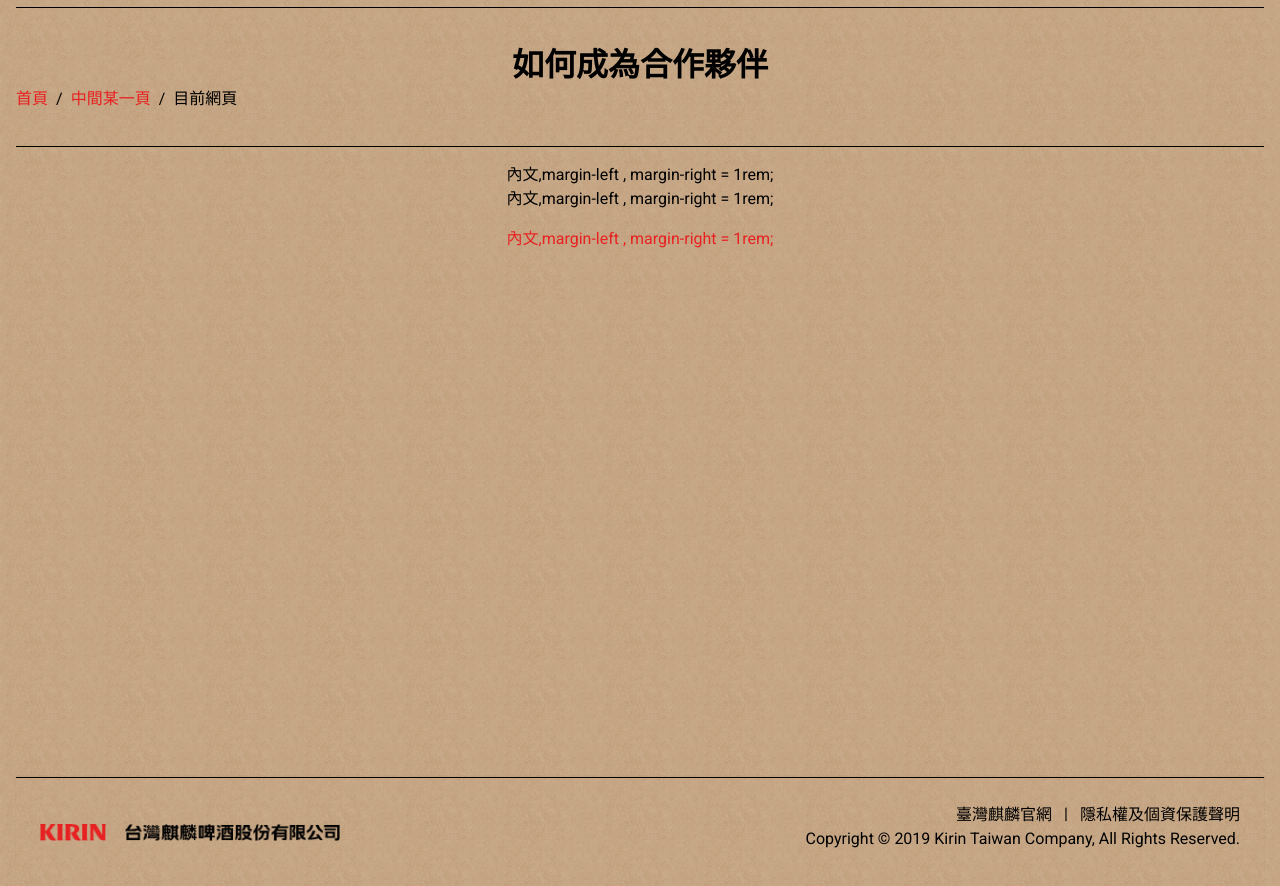
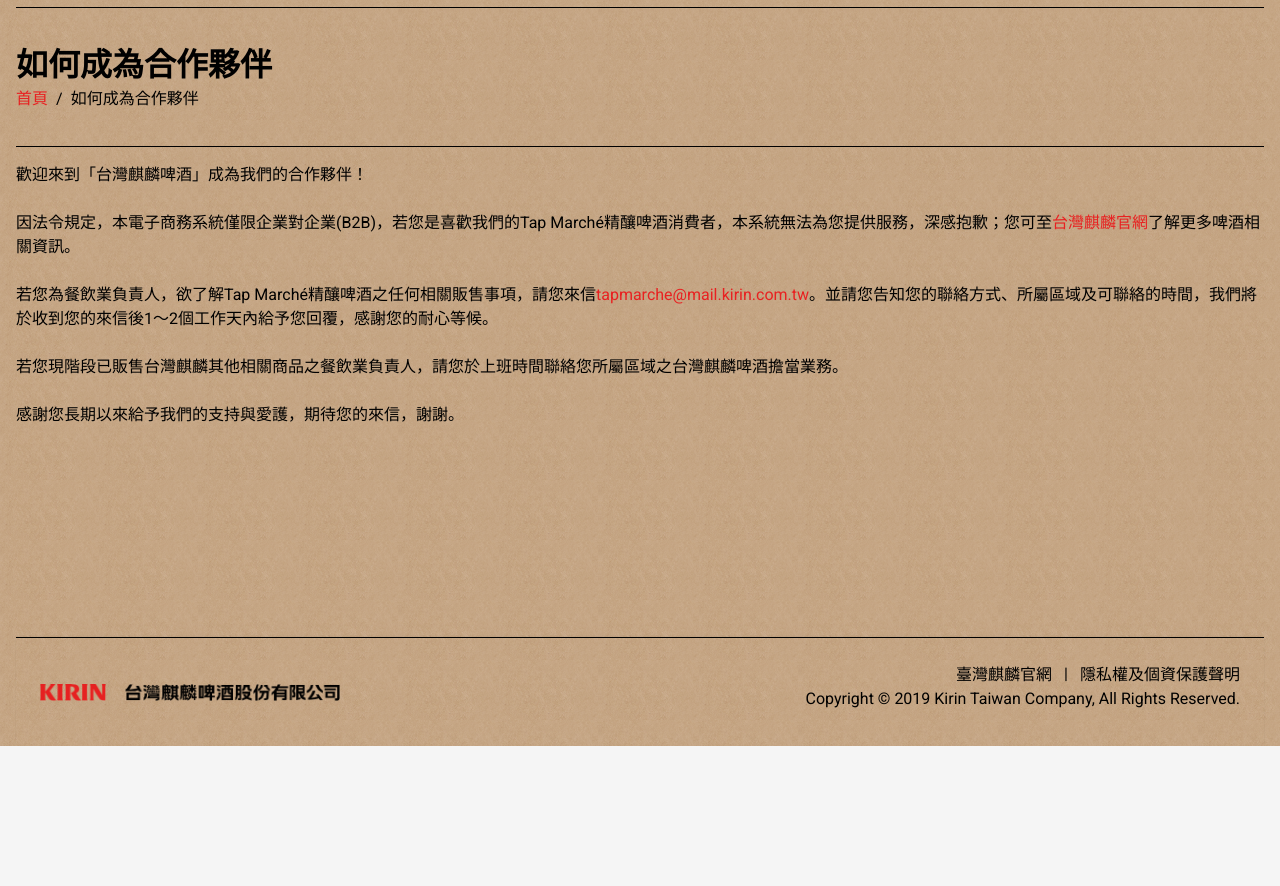
Before and after one commit to tsgo/kirin, a plain HTML site: page index.html in a window 1280 px wide. Shown: the part 60-946 px from the top of the page. After the commit the page ends 806 px from the top, so only its background shows below. Drawn offline with nearby package versions, Linux system fonts and the light colour scheme; files whose address does not match are found by name.

Commit message:
Fix html code.

```diff
--- a/index.html
+++ b/index.html
@@ -32,22 +32,27 @@
 
         <!-- page title begin -->
         <div class="border-top border-bottom pageTitle">
-          <h2 class="mb-1">如何成為合作夥伴</h2>
+          <h2 class="mb-1 mb_left">如何成為合作夥伴</h2>
             <!-- 麵包屑 begin -->
             <ol class="breadcrumb m-0 p-0">
                 <li class="breadcrumb-item"><a href="#">首頁</a></li>
-                <li class="breadcrumb-item"><a href="#">中間某一頁</a></li>
-                <li class="breadcrumb-item active" aria-current="page">目前網頁</li>
+                <li class="breadcrumb-item active" aria-current="page">如何成為合作夥伴</li>
             </ol>
             <!-- 麵包屑 end -->
         </div>
         <!-- page title begin -->
 
         <!-- content begin -->
-        <div class="content-page type_A">
-          內文,margin-left , margin-right = 1rem;
-            <p>內文,margin-left , margin-right = 1rem;</p>
-            <a href="#">內文,margin-left , margin-right = 1rem;</a>
+        <div class="content-page type_A  T_minheight mb_left">
+          歡迎來到「台灣麒麟啤酒」成為我們的合作夥伴！
+          </br></br>
+          因法令規定，本電子商務系統僅限企業對企業(B2B)，若您是喜歡我們的Tap Marché精釀啤酒消費者，本系統無法為您提供服務，深感抱歉；您可至<a href="https://www.kirin.com.tw/" target='_blank'>台灣麒麟官網</a>了解更多啤酒相關資訊。
+          </br></br>
+          若您為餐飲業負責人，欲了解Tap Marché精釀啤酒之任何相關販售事項，請您來信<a href="mailto:tapmarche@mail.kirin.com.tw">tapmarche@mail.kirin.com.tw</a>。並請您告知您的聯絡方式、所屬區域及可聯絡的時間，我們將於收到您的來信後1～2個工作天內給予您回覆，感謝您的耐心等候。
+          </br></br>
+          若您現階段已販售台灣麒麟其他相關商品之餐飲業負責人，請您於上班時間聯絡您所屬區域之台灣麒麟啤酒擔當業務。
+          </br></br>
+          感謝您長期以來給予我們的支持與愛護，期待您的來信，謝謝。
         </div>
         <!-- content end -->
 
--- a/scss/tpage.scss
+++ b/scss/tpage.scss
@@ -459,3 +459,8 @@
 .fontt {
   color: transparent !important;
 }
+
+
+.mb_left {
+  text-align: left ;
+}
```
Also changed, not shown: full_page.html (+9 -3 lines), css/tpage.css.
